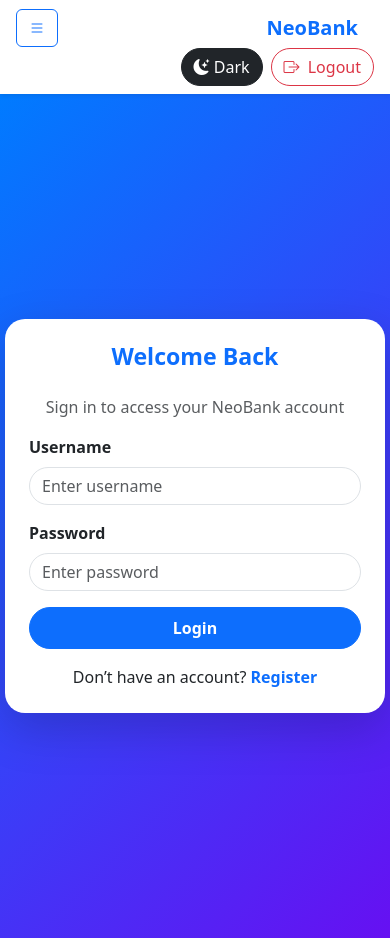
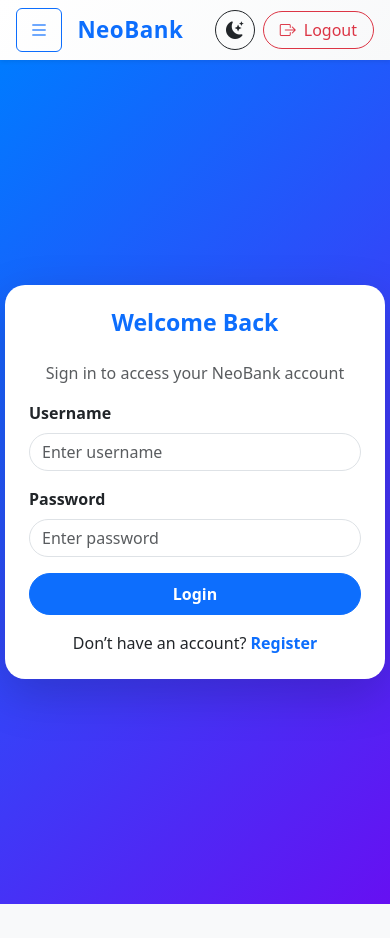
Before and after one commit to Vivek4428/NeoBank, a React (Create React App) app in the folder neo-bank-frontend/: page /login in a window 390 px wide. After the commit the page ends 904 px from the top, so only its background shows below. Built offline with nearby package versions, Linux system fonts and the light colour scheme.

Commit message:
navbar update-1

```diff
--- a/neo-bank-frontend/src/App.js
+++ b/neo-bank-frontend/src/App.js
@@ -24,10 +24,6 @@ function App() {
               </ProtectedRoute>
             }
           />
-          {/* Uncomment and create these pages when ready */}
-          {/* <Route path="/transactions" element={<TransactionsPage />} /> */}
-          {/* <Route path="/accounts" element={<AccountsPage />} /> */}
-          {/* <Route path="/settings" element={<SettingsPage />} /> */}
         </Routes>
       </BrowserRouter>
     </AuthProvider>
--- a/neo-bank-frontend/src/components/Navbar.jsx
+++ b/neo-bank-frontend/src/components/Navbar.jsx
@@ -1,69 +1,96 @@
-import { useContext, useState } from "react";
+import { useContext, useState, useEffect } from "react";
 import { Link, useNavigate, useLocation } from "react-router-dom";
 import { AuthContext } from "../context/AuthContext";
 
 const Navbar = () => {
   const { logout } = useContext(AuthContext);
-  const [darkMode, setDarkMode] = useState(false);
+  const [darkMode, setDarkMode] = useState(() => {
+    return localStorage.getItem("theme") === "dark";
+  });
   const navigate = useNavigate();
   const location = useLocation();
 
+  // Update theme dynamically
+  useEffect(() => {
+    document.body.className = darkMode
+      ? "bg-dark text-light transition-all"
+      : "bg-light text-dark transition-all";
+    localStorage.setItem("theme", darkMode ? "dark" : "light");
+  }, [darkMode]);
+
   const toggleMode = () => setDarkMode(!darkMode);
 
+  // Navbar styling classes
   const navbarClass = darkMode
-    ? "navbar-dark bg-secondary"
-    : "navbar-light bg-white shadow-sm";
+    ? "navbar navbar-expand-lg navbar-dark bg-gradient shadow-sm"
+    : "navbar navbar-expand-lg navbar-light bg-white shadow-sm";
+
+  const gradientStyle = {
+    background: darkMode
+      ? "linear-gradient(135deg, #1f1f1f, #2b2b2b)"
+      : "linear-gradient(135deg, #ffffff, #f8f9fa)",
+    transition: "all 0.4s ease",
+  };
 
   return (
-    <div
-      className={`${darkMode ? "bg-dark text-light" : "bg-light text-dark"}`}
-      style={{ transition: "all 0.3s ease" }}
-    >
+    <>
       {/* Top Navbar */}
-      <nav className={`navbar navbar-expand-lg ${navbarClass}`}>
-        <div className="container-fluid px-3">
-          {/* Mobile Sidebar Toggle */}
+      <nav className={navbarClass} style={gradientStyle}>
+        <div className="container-fluid px-3 d-flex justify-content-between align-items-center">
+          {/* Sidebar toggle button for mobile */}
           <button
-            className="btn btn-outline-primary me-3 d-lg-none"
+            className="btn btn-outline-primary d-lg-none"
             type="button"
             data-bs-toggle="offcanvas"
             data-bs-target="#sidebarMenu"
             aria-controls="sidebarMenu"
           >
-            <i className="bi bi-list"></i>
+            <i className="bi bi-list fs-5"></i>
           </button>
 
-          <span className="navbar-brand fw-bold text-primary">NeoBank</span>
+          {/* Brand */}
+          <span
+            className={`navbar-brand fw-bold ${
+              darkMode ? "text-info" : "text-primary"
+            }`}
+            style={{ fontSize: "1.4rem", letterSpacing: "0.5px" }}
+          >
+            NeoBank
+          </span>
 
-          <div className="d-flex align-items-center ms-auto gap-2">
+          {/* Mode & Logout Buttons */}
+          <div className="d-flex align-items-center gap-2">
             <button
               className={`btn ${
-                darkMode ? "btn-light" : "btn-dark"
-              } rounded-pill`}
+                darkMode ? "btn-outline-light" : "btn-outline-dark"
+              } rounded-circle d-flex align-items-center justify-content-center`}
+              style={{ width: "40px", height: "40px" }}
               onClick={toggleMode}
+              title={darkMode ? "Switch to Light Mode" : "Switch to Dark Mode"}
             >
               <i
                 className={`bi ${
-                  darkMode ? "bi-sun-fill" : "bi-moon-stars-fill"
+                  darkMode ? "bi-sun-fill text-warning" : "bi-moon-stars-fill"
                 }`}
-              ></i>{" "}
-              {darkMode ? "Light" : "Dark"}
+                style={{ fontSize: "1.1rem" }}
+              ></i>
             </button>
 
             <button
-              className="btn btn-outline-danger rounded-pill"
+              className="btn btn-outline-danger rounded-pill px-3"
               onClick={async () => {
                 await logout();
                 navigate("/login");
               }}
             >
-              <i className="bi bi-box-arrow-right me-1"></i> Logout
+              <i className="bi bi-box-arrow-right me-2"></i>
+              Logout
             </button>
           </div>
         </div>
       </nav>
 
-      {/* Sidebar Offcanvas for mobile */}
+      {/* Sidebar for navigation (mobile + tablet view) */}
       <div
         className={`offcanvas offcanvas-start ${
           darkMode ? "bg-dark text-light" : "bg-light text-dark"
@@ -72,9 +99,11 @@ const Navbar = () => {
         id="sidebarMenu"
         aria-labelledby="sidebarLabel"
       >
-        <div className="offcanvas-header">
+        <div className="offcanvas-header border-bottom">
           <h5
-            className="offcanvas-title fw-bold text-primary"
+            className={`offcanvas-title fw-bold ${
+              darkMode ? "text-info" : "text-primary"
+            }`}
             id="sidebarLabel"
           >
             NeoBank
@@ -86,54 +115,36 @@ const Navbar = () => {
             aria-label="Close"
           ></button>
         </div>
+
         <div className="offcanvas-body px-3">
           <ul className="nav nav-pills flex-column">
-            <li className="nav-item mb-2">
+            {[
+              { to: "/dashboard", icon: "bi-speedometer2", label: "Dashboard" },
+              { to: "/transactions", icon: "bi-credit-card", label: "Transactions" },
+              { to: "/accounts", icon: "bi-wallet2", label: "Accounts" },
+              { to: "/settings", icon: "bi-gear", label: "Settings" },
+            ].map(({ to, icon, label }) => (
+              <li className="nav-item mb-2" key={to}>
                 <Link
-                to="/dashboard"
-                className={`nav-link rounded-pill ${
-                  location.pathname === "/dashboard" ? "active" : "text-reset"
-                }`}
-              >
-                <i className="bi bi-speedometer2 me-2"></i> Dashboard
-              </Link>
-            </li>
-            <li className="nav-item mb-2">
-              <Link
-                to="/transactions"
-                className={`nav-link rounded-pill ${
-                  location.pathname === "/transactions"
-                    ? "active"
+                  to={to}
+                  className={`nav-link rounded-pill py-2 px-3 ${
+                    location.pathname === to
+                      ? darkMode
+                        ? "bg-info text-dark fw-semibold"
+                        : "bg-primary text-white fw-semibold"
                       : "text-reset"
                   }`}
                 >
-                <i className="bi bi-credit-card me-2"></i> Transactions
+                  <i className={`bi ${icon} me-2`}></i>
+                  {label}
                 </Link>
               </li>
-            <li className="nav-item mb-2">
-              <Link
-                to="/accounts"
-                className={`nav-link rounded-pill ${
-                  location.pathname === "/accounts" ? "active" : "text-reset"
-                }`}
-              >
-                <i className="bi bi-wallet2 me-2"></i> Accounts
-              </Link>
-            </li>
-            <li className="nav-item mb-2">
-              <Link
-                to="/settings"
-                className={`nav-link rounded-pill ${
-                  location.pathname === "/settings" ? "active" : "text-reset"
-                }`}
-              >
-                <i className="bi bi-gear me-2"></i> Settings
-              </Link>
-            </li>
+            ))}
           </ul>
         </div>
       </div>
-    </div>
+    </>
   );
 };
+
 export default Navbar;
--- a/neo-bank-frontend/src/pages/Dashboard.jsx
+++ b/neo-bank-frontend/src/pages/Dashboard.jsx
@@ -5,36 +5,31 @@ const Dashboard = () => {
   const { user } = useContext(AuthContext);
 
   return (
-    <div className="container-fluid">
-      <div className="row">
-        <div className="col-lg-9 col-12">
-          <div className="p-3">
-            <h3 className="fw-bold mb-3">
+    <div className="container-fluid py-4">
+      <div className="row justify-content-center">
+        <div className="col-lg-10 col-12">
+          <div className="p-4 rounded shadow-sm bg-body-tertiary">
+            <h3 className="fw-bold mb-4">
               Welcome, <span className="text-primary">{user?.username || "User"}</span> 👋
             </h3>
 
-            <div className="row g-4">
-              <div className="col-md-4">
-                <h5>Account Balance</h5>
-                <h3 className="fw-bold text-primary mt-2">$12,540.00</h3>
+            <div className="row g-4 mb-5">
+              {[
+                { title: "Account Balance", value: "$12,540.00", color: "text-primary" },
+                { title: "Last Transaction", value: "Apple Store - $299.00", time: "2h ago" },
+                { title: "Active Cards", value: "3", color: "text-success" },
+              ].map((item, i) => (
+                <div className="col-md-4" key={i}>
+                  <h5>{item.title}</h5>
+                  <h4 className={`fw-bold mt-2 ${item.color || ""}`}>{item.value}</h4>
+                  {item.time && <small className="text-muted">{item.time}</small>}
+                </div>
+              ))}
             </div>
 
-              <div className="col-md-4">
-                <h5>Last Transaction</h5>
-                <p className="mb-1 mt-2">Apple Store - $299.00</p>
-                <small className="text-muted">2 hours ago</small>
-              </div>
-
-              <div className="col-md-4">
-                <h5>Active Cards</h5>
-                <h3 className="fw-bold mt-2">3</h3>
-              </div>
-            </div>
-
-            <div className="mt-5">
             <h5 className="fw-bold mb-3">Recent Transactions</h5>
-              <div className="table-responsive shadow rounded-3 bg-white">
-                <table className="table mb-0 align-middle">
+            <div className="table-responsive shadow-sm rounded bg-white">
+              <table className="table table-hover align-middle mb-0">
                 <thead className="table-light">
                   <tr>
                     <th>Date</th>
@@ -44,39 +39,46 @@ const Dashboard = () => {
                   </tr>
                 </thead>
                 <tbody>
-                    <tr>
-                      <td>14 Oct 2025</td>
-                      <td>Amazon Purchase</td>
-                      <td className="text-danger">- $59.99</td>
+                  {[
+                    {
+                      date: "14 Oct 2025",
+                      desc: "Amazon Purchase",
+                      amount: "- $59.99",
+                      status: "Debited",
+                      badge: "danger",
+                    },
+                    {
+                      date: "13 Oct 2025",
+                      desc: "Salary Credit",
+                      amount: "+ $2000.00",
+                      status: "Credited",
+                      badge: "success",
+                    },
+                    {
+                      date: "12 Oct 2025",
+                      desc: "Netflix Subscription",
+                      amount: "- $15.00",
+                      status: "Debited",
+                      badge: "danger",
+                    },
+                  ].map((tx, i) => (
+                    <tr key={i}>
+                      <td>{tx.date}</td>
+                      <td>{tx.desc}</td>
+                      <td className={`fw-semibold text-${tx.badge}`}>{tx.amount}</td>
                       <td>
-                        <span className="badge bg-danger">Debited</span>
+                        <span className={`badge bg-${tx.badge}`}>{tx.status}</span>
                       </td>
                     </tr>
-                    <tr>
-                      <td>13 Oct 2025</td>
-                      <td>Salary Credit</td>
-                      <td className="text-success">+ $2000.00</td>
-                      <td>
-                        <span className="badge bg-success">Credited</span>
-                      </td>
-                    </tr>
-                    <tr>
-                      <td>12 Oct 2025</td>
-                      <td>Netflix Subscription</td>
-                      <td className="text-danger">- $15.00</td>
-                      <td>
-                        <span className="badge bg-danger">Debited</span>
-                      </td>
-                    </tr>
+                  ))}
                 </tbody>
               </table>
             </div>
-            </div>
-
           </div>
         </div>
       </div>
     </div>
   );
-}
+};
+
 export default Dashboard;
```
Lines whose indentation alone changed are shown as unchanged.
